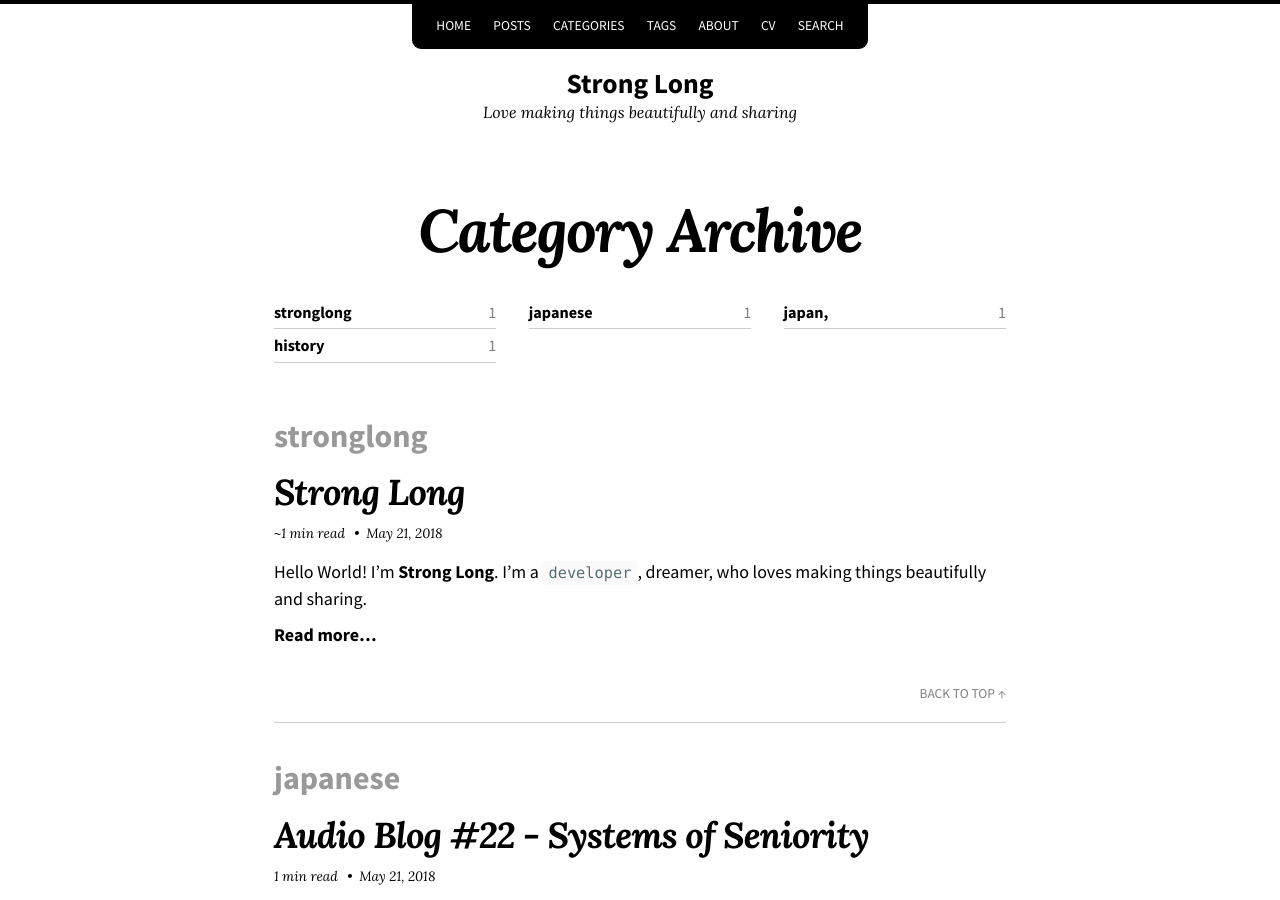
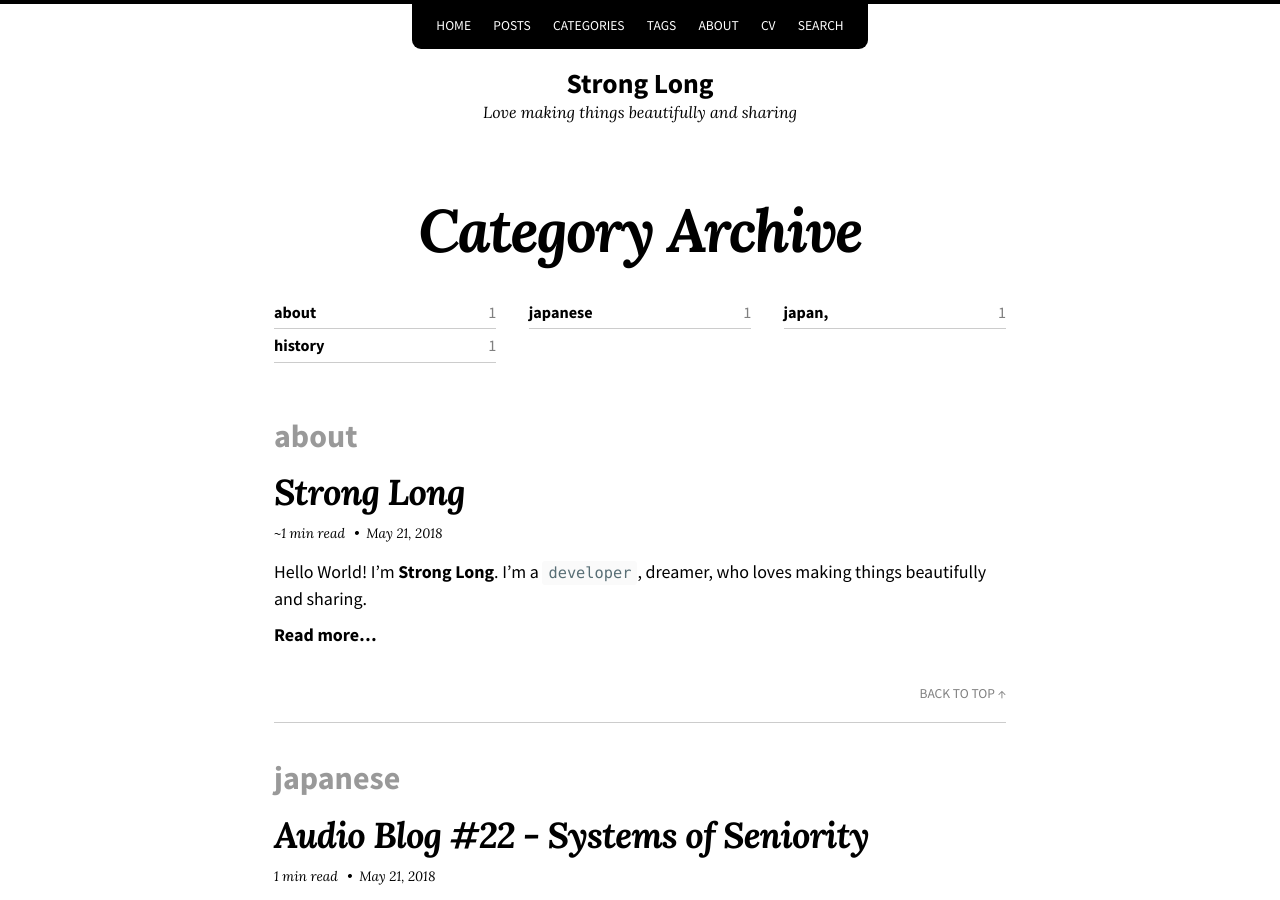
Before and after one commit to truongnmt/blog, a Jekyll site: the page built from categories.md, in a window 1280 px wide and 900 px high. Built offline with Jekyll 4.4.1, drawn with Linux system fonts in a browser that asks for light colours; nearby versions of some CDN libraries.

Commit message:
Update about page

```diff
--- a/_data/navigation.yml
+++ b/_data/navigation.yml
@@ -9,7 +9,7 @@
 - title: Tags
   url: /tags/
 - title: About
-  url: /#
+  url: https://truongnmt.github.io/about/me/
 - title: CV
   url: http://truongnmt.github.io/cv/
 - title: Search
--- a/_posts/2018-05-21-strong-long-about.md
+++ b/_posts/2018-05-21-me.md
@@ -2,7 +2,7 @@
 layout: post
 title:  "Strong Long"
 date:   2018-05-21 23:23:34 +0700
-categories: stronglong
+categories: about
 ---
 Hello World! I'm **Strong Long**. I'm a `developer`, dreamer, who loves making things beautifully and sharing.
 
```
